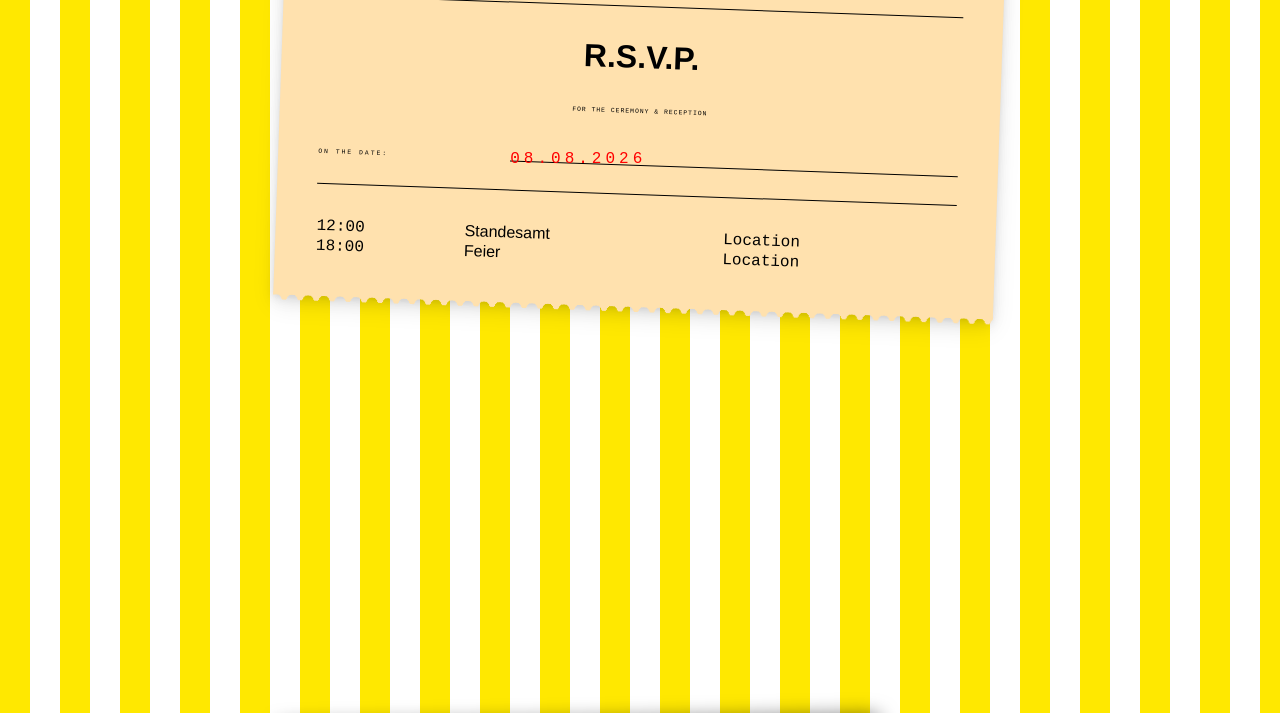
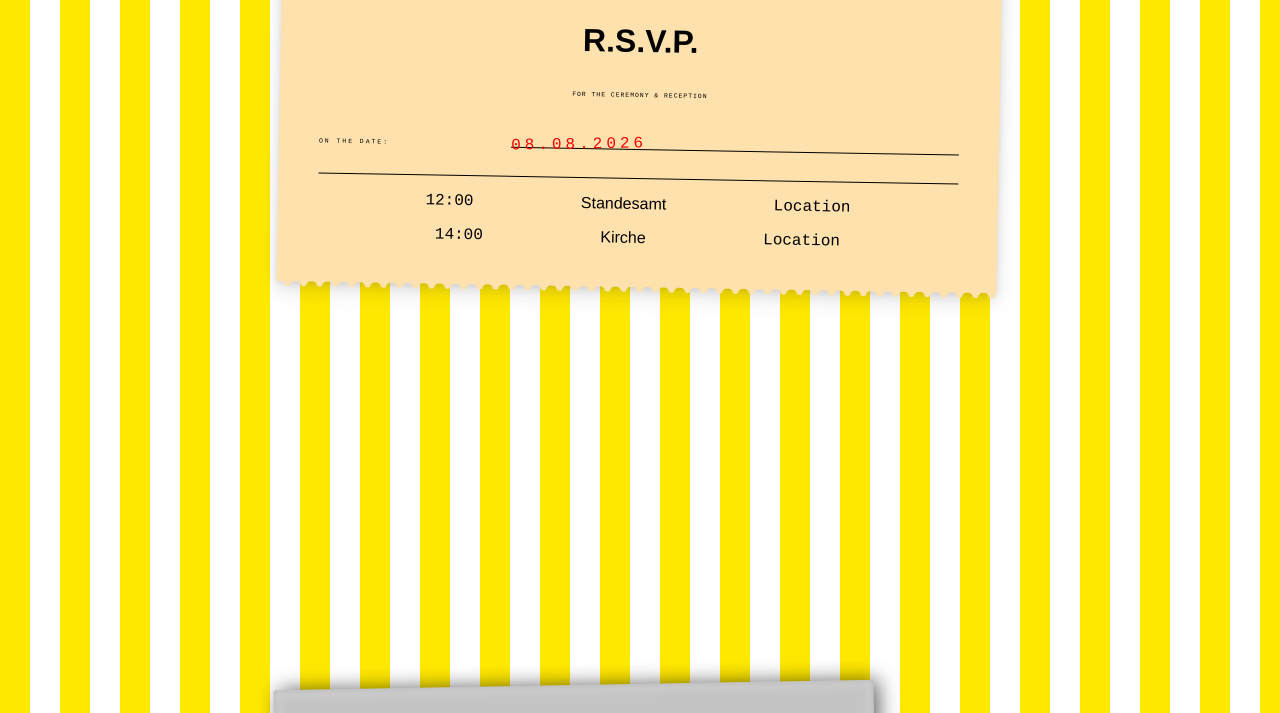
Before and after one commit to Klingebeil/save-the-date, a plain HTML site: page index.html in a window 1280 px wide. Shown: the part 1175-1888 px from the top of the page. Drawn offline with Linux system fonts and the light colour scheme; grey boxes are pictures that could not be loaded.

Commit message:
more edits

```diff
--- a/index.html
+++ b/index.html
@@ -20,7 +20,7 @@
             </div>
         </div>
         <div class="spacer-20"></div>
-        <div class="row m2">
+        <div class="row m1">
             <div class="ticket">
             <span class="top-left monospace">20</span><span class="top-right monospace">26</span>
 
@@ -32,18 +32,16 @@
             <p class="for-the-ceremony monospace m2">For the Ceremony & Reception</p>
             <span class="on-the-date monospace">on the date:</span><span class="ceremony-date monospace"><date>08.08.2026</date></span>
             <hr>
-            <table class="mt2">
-                <tr>
-                    <td class="monospace">12:00</td>
-                    <td class="roca">Standesamt</td>
-                    <td class="monospace">Location</td>
-                </tr>
-                <tr>
-                    <td class="monospace">18:00</td>
-                    <td class="roca">Feier</td>
-                    <td class="monospace">Location</td>
-                </tr>
-            </table>
+            <div class="row mt1">
+                <p class="monospace">12:00</p>
+                <p class="roca">Standesamt</p>
+                <p class="monospace">Location</p>
+            </div>
+            <div class="row mt1">
+                <p class="monospace">14:00</p>
+                <p class="roca">Kirche</p>
+                <p class="monospace">Location</p>
+            </div>
             </div>
         </div>
         <div class="spacer-30"></div>
--- a/styles.css
+++ b/styles.css
@@ -59,7 +59,7 @@ body {
 .row {
     display: flex;
     flex-direction: row;
-    justify-content: center;
+    justify-content: space-evenly;
     align-items: center;
 }
 
@@ -91,6 +91,10 @@ body {
     margin-top: 2rem;
 }
 
+.mt1 {
+    margin-top: 1rem;
+}
+
 .spacer-30 {height: 300px}
 .spacer-20 {height: 200px}
 
@@ -112,6 +116,11 @@ table {
     border-collapse: collapse;
 }
 
+p {
+    margin: 0;
+    padding: 0;
+}
+
 /* TICKET */
 .ticket{
     width:50vw;
@@ -120,7 +129,7 @@ table {
     margin:50px auto;
     background: var(--ticket-bg);
     position:relative;
-    transform: rotate(2deg);
+    transform: rotate(1deg);
     box-shadow: 0px 0px 1px rgba(3, 7, 18, 0.02),
     0px 2px 4px rgba(3, 7, 18, 0.03),
     0px 4px 9px rgba(3, 7, 18, 0.05),
@@ -327,7 +336,7 @@ hr{
 /* Media Styles */
 @media screen and (max-width: 750px) {
     #header {
-        height: 80vh;
+        height: 75vh;
         flex-direction: column;
         justify-content: center;
     }
@@ -336,7 +345,8 @@ hr{
         text-align: center;
     }
     .ticket {
-        max-width: 80vw;
-        padding: 20px;
+        max-width: 60vw;
+        width: 60vw;
+        padding: 40px;
     }
 }
```
